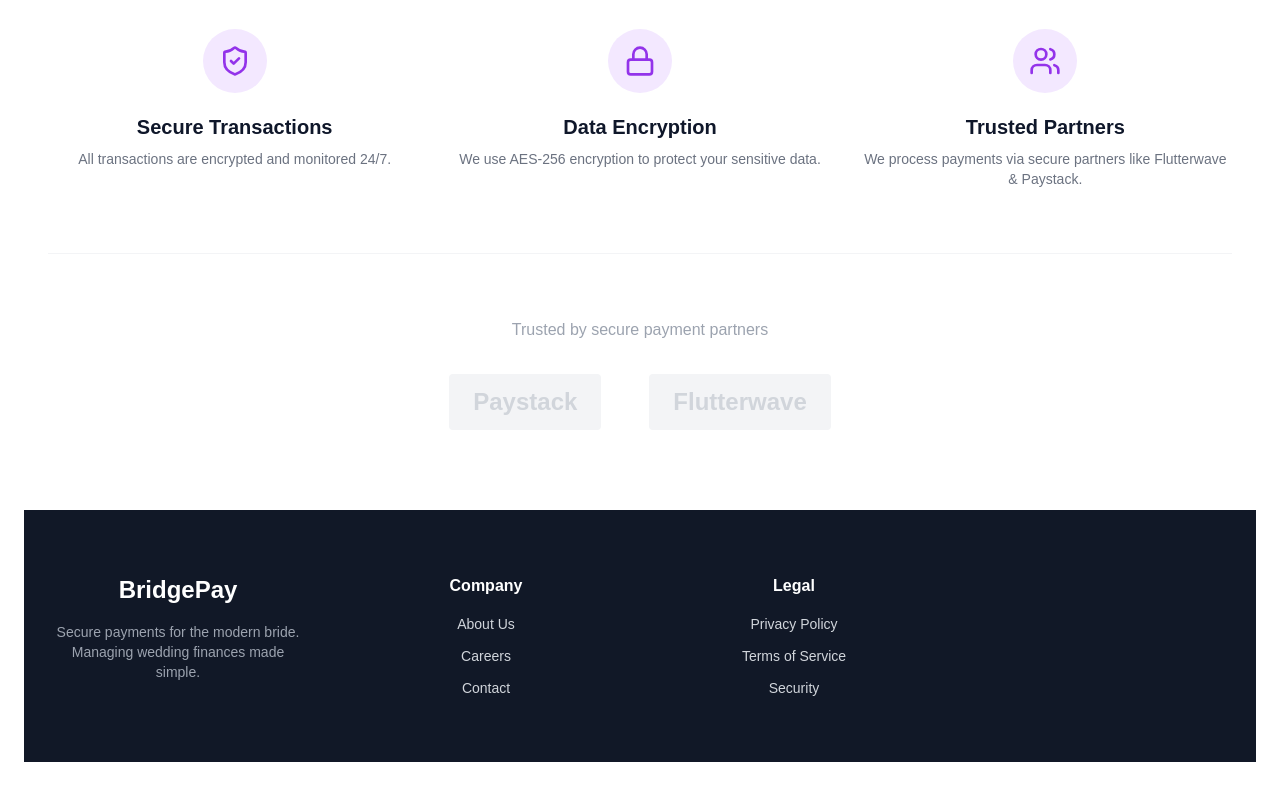
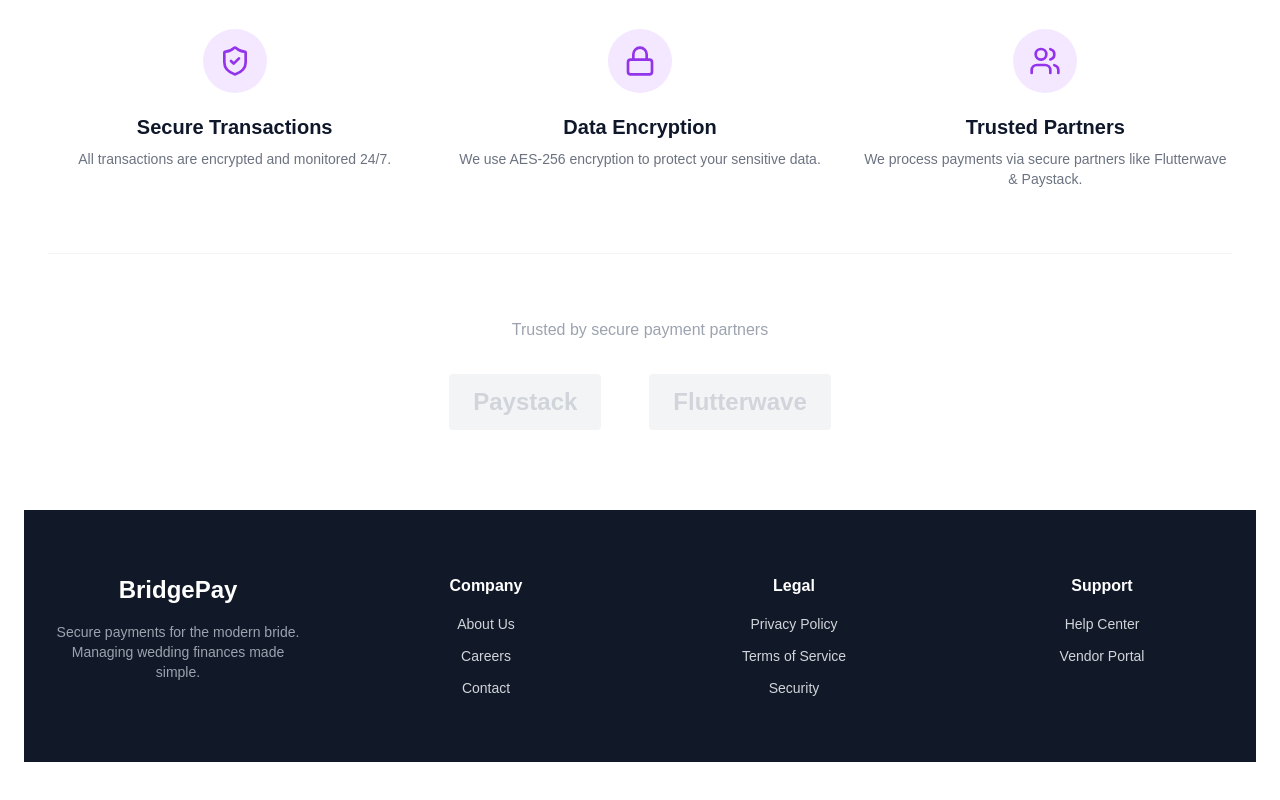
Before and after one commit to Abusadiq006/bridge-pay-dashboard, a React (Vite) app: page / in a window 1280 px wide. Shown: the part 1172-1972 px from the top of the page. Built offline with nearby package versions, Linux system fonts and the light colour scheme; a web font is replaced by a local one.

Commit message:
added support

```diff
--- a/src/components/Footer.jsx
+++ b/src/components/Footer.jsx
@@ -32,6 +32,14 @@ const Footer = () => {
             <li><a href="#" className="hover:text-white">Security</a></li>
           </ul>
         </div>
+
+        <div>
+          <h4 className="font-semibold text-white mb-4">Support</h4>
+          <ul className="space-y-3 text-sm">
+            <li><a href="#" className="hover:text-white">Help Center</a></li>
+            <li><a href="#" className="hover:text-white">Vendor Portal</a></li>
+          </ul>
+        </div>
       </div>
     </footer>
   );
```
